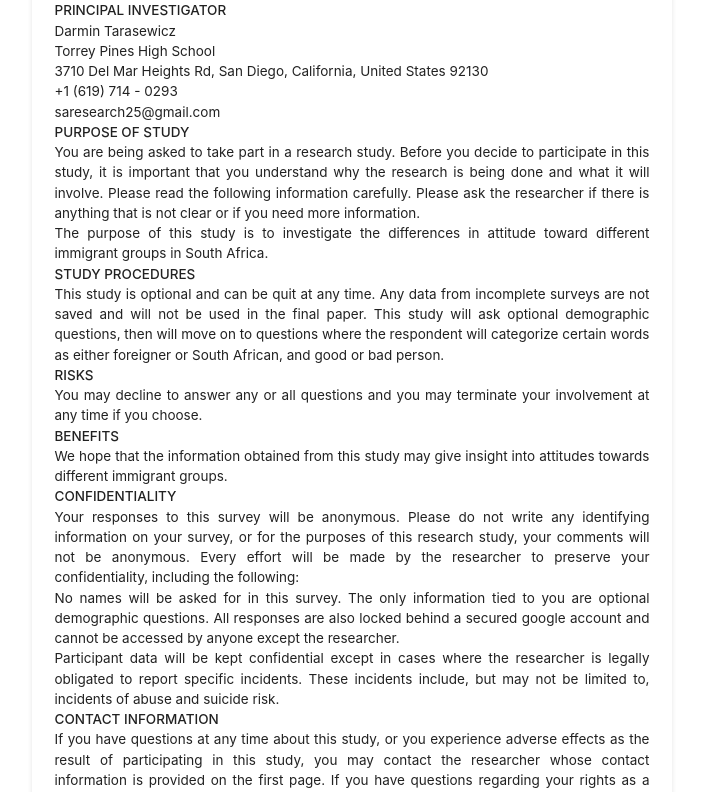
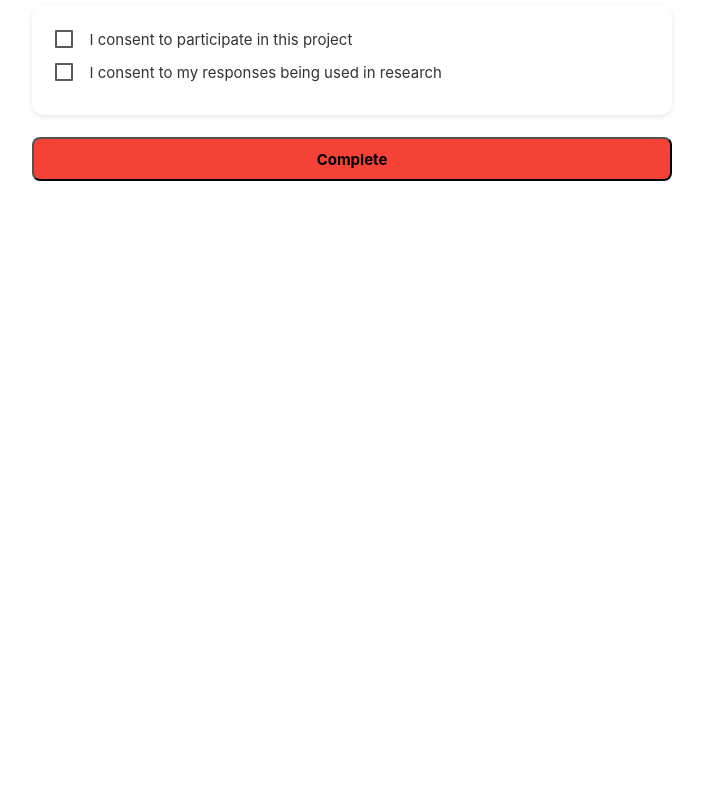
Before and after one commit to CoderTea-1/SouthAfrica, a React (Create React App) app: page / in a window 1280 px wide. Shown: the part 1220-2012 px from the top of the page, without its empty margins (288-991 px from the left). After the commit the page ends 1486 px from the top, so only its background shows below. Built offline with nearby package versions, Linux system fonts and the light colour scheme.

Commit message:
Other Update

```diff
--- a/src/containers/DemographicForm.js
+++ b/src/containers/DemographicForm.js
@@ -2,7 +2,7 @@ import React, { useState } from "react";
 import { useDispatch } from "react-redux";
 import { useHistory } from "react-router-dom";
 import { updateDemographicForm } from "../actions"; // Redux action
-import "../scss/DemographicForm.scss";
+import "../scss/DemographicForm.scss"; // Optional, make sure you have the SCSS file
 
 const DemographicForm = () => {
   const dispatch = useDispatch();
@@ -18,6 +18,7 @@ const DemographicForm = () => {
     income: "",
     consentProject: false,
     consentResearch: false,
+    otherGender: "", // Add a field for 'Other' gender input
   });
 
   const [errors, setErrors] = useState({});
@@ -25,21 +26,16 @@ const DemographicForm = () => {
   const validateInputs = () => {
     let tempErrors = {};
 
-    // Age validation (must be positive)
     if (formData.age && (isNaN(formData.age) || Number(formData.age) <= 0)) {
       tempErrors.age = "Age must be a positive number";
     }
 
-    // Income validation (must be positive)
-    if (
-      formData.income &&
-      (isNaN(formData.income) || Number(formData.income) < 0)
-    ) {
+    if (formData.income && (isNaN(formData.income) || Number(formData.income) < 0)) {
       tempErrors.income = "Income must be a positive number";
     }
 
     setErrors(tempErrors);
-    return Object.keys(tempErrors).length === 0; // Returns true if no errors
+    return Object.keys(tempErrors).length === 0;
   };
 
   const handleChange = (e) => {
@@ -47,7 +43,6 @@ const DemographicForm = () => {
 
     let newValue = type === "checkbox" ? checked : value;
 
-    // Remove non-numeric characters for Age and Income
     if (name === "age" || name === "income") {
       newValue = newValue.replace(/\D/g, "");
     }
@@ -61,14 +56,12 @@ const DemographicForm = () => {
   const handleSubmit = (e) => {
     e.preventDefault();
 
-    if (!validateInputs()) return; // Stop if validation fails
+    if (!validateInputs()) return;
 
     console.log("Form Data Submitted:", formData);
 
-    // Dispatch form data to Redux
     dispatch(updateDemographicForm(formData));
 
-    // Navigate to the next page
     history.push("/test/power-happiness");
   };
 
@@ -91,6 +84,20 @@ const DemographicForm = () => {
               <option value="female">Female</option>
               <option value="other">Other</option>
             </select>
+
+            {/* Show a textbox if "Other" is selected */}
+            {formData.gender === "other" && (
+              <div>
+                <label htmlFor="otherGender">Please specify:</label>
+                <input
+                  type="text"
+                  id="otherGender"
+                  name="otherGender"
+                  value={formData.otherGender}
+                  onChange={handleChange}
+                />
+              </div>
+            )}
           </div>
         </div>
 
@@ -153,6 +160,7 @@ const DemographicForm = () => {
           </div>
         </div>
 
+        {/* Ethnicity */}
         <div className="card">
           <div className="card-content">
             <label>Ethnicity</label>
@@ -187,6 +195,7 @@ const DemographicForm = () => {
           </div>
         </div>
 
+        {/* Political Affiliation */}
         <div className="card">
           <div className="card-content">
             <label>Political Affiliation</label>
@@ -244,90 +253,11 @@ const DemographicForm = () => {
           </div>
         </div>
 
+        {/* Consent Information */}
         <div className="card">
           <div className="card-content">
             <p style={{ textAlign: "justify" }}>
-              <br /> This is an investigation into attitudes surrounding
-              different immigrant groups in South Africa
-              <br />
-              <strong>PRINCIPAL INVESTIGATOR</strong>
-              <br /> Darmin Tarasewicz
-              <br /> Torrey Pines High School
-              <br /> 3710 Del Mar Heights Rd, San Diego, California, United
-              States 92130
-              <br /> +1 (619) 714 - 0293
-              <br /> saresearch25@gmail.com
-              <br />
-              <strong>PURPOSE OF STUDY</strong>
-              <br /> You are being asked to take part in a research study.
-              Before you decide to participate in this study, it is important
-              that you understand why the research is being done and what it
-              will involve. Please read the following information carefully.
-              Please ask the researcher if there is anything that is not clear
-              or if you need more information.
-              <br /> The purpose of this study is to investigate the differences
-              in attitude toward different immigrant groups in South Africa.
-              <br />
-              <strong>STUDY PROCEDURES</strong>
-              <br /> This study is optional and can be quit at any time. Any
-              data from incomplete surveys are not saved and will not be used in
-              the final paper. This study will ask optional demographic
-              questions, then will move on to questions where the
-              respondent will categorize certain words as either foreigner or
-              South African, and good or bad person.
-              <br />
-              <strong>RISKS</strong>
-              <br /> You may decline to answer any or all questions and you may
-              terminate your involvement at any time if you choose.
-              <br />
-              <strong>BENEFITS</strong>
-              <br /> We hope that
-              the information obtained from this study may give insight into
-              attitudes towards different immigrant groups.
-              <br />
-              <strong>CONFIDENTIALITY</strong>
-              <br /> Your responses to this survey will be anonymous. Please do
-              not write any identifying information on your survey, or for the
-              purposes of this research study, your comments will not be
-              anonymous. Every effort will be made by the researcher to preserve
-              your confidentiality, including the following:
-              <br />
-              No names will be asked for in this survey. The only information
-              tied to you are optional demographic questions. All responses are
-              also locked behind a secured google account and cannot be accessed
-              by anyone except the researcher.
-              <br />
-              Participant data will be kept confidential except in cases where
-              the researcher is legally obligated to report specific incidents.
-              These incidents include, but may not be limited to, incidents of
-              abuse and suicide risk.
-              <br />
-              <strong>CONTACT INFORMATION</strong>
-              <br /> If you have questions at any time about this study, or you
-              experience adverse effects as the result of participating in this
-              study, you may contact the researcher whose contact information is
-              provided on the first page. If you have questions regarding your
-              rights as a research participant, or if problems arise which you
-              do not feel you can discuss with the Primary Investigator, please
-              contact Michael Montgomery at +1 (858) 755-0125, ext. 2137.
-              <br />
-              <strong>VOLUNTARY PARTICIPATION</strong>
-              <br /> Your participation in this study is voluntary. It is up to
-              you to decide whether or not to take part in this study. If you
-              decide to take part in this study, you will be asked to agree to
-              this consent form. After you agree to this consent form, you are
-              still free to withdraw at any time and without giving a reason.
-              Withdrawing from this study will not affect the relationship you
-              have, if any, with the researcher. If you withdraw from the study
-              before data collection is completed, your data will be returned to
-              you or destroyed.
-              <br />
-              <strong>CONSENT</strong>
-              <br /> I have read and I understand the provided information and
-              have had the opportunity to ask questions. I understand that my
-              participation is voluntary and that I am free to withdraw at any
-              time, without giving a reason and without cost. I voluntarily
-              agree to take part in this study.
+              {/* Consent details */}
             </p>
           </div>
         </div>
```
